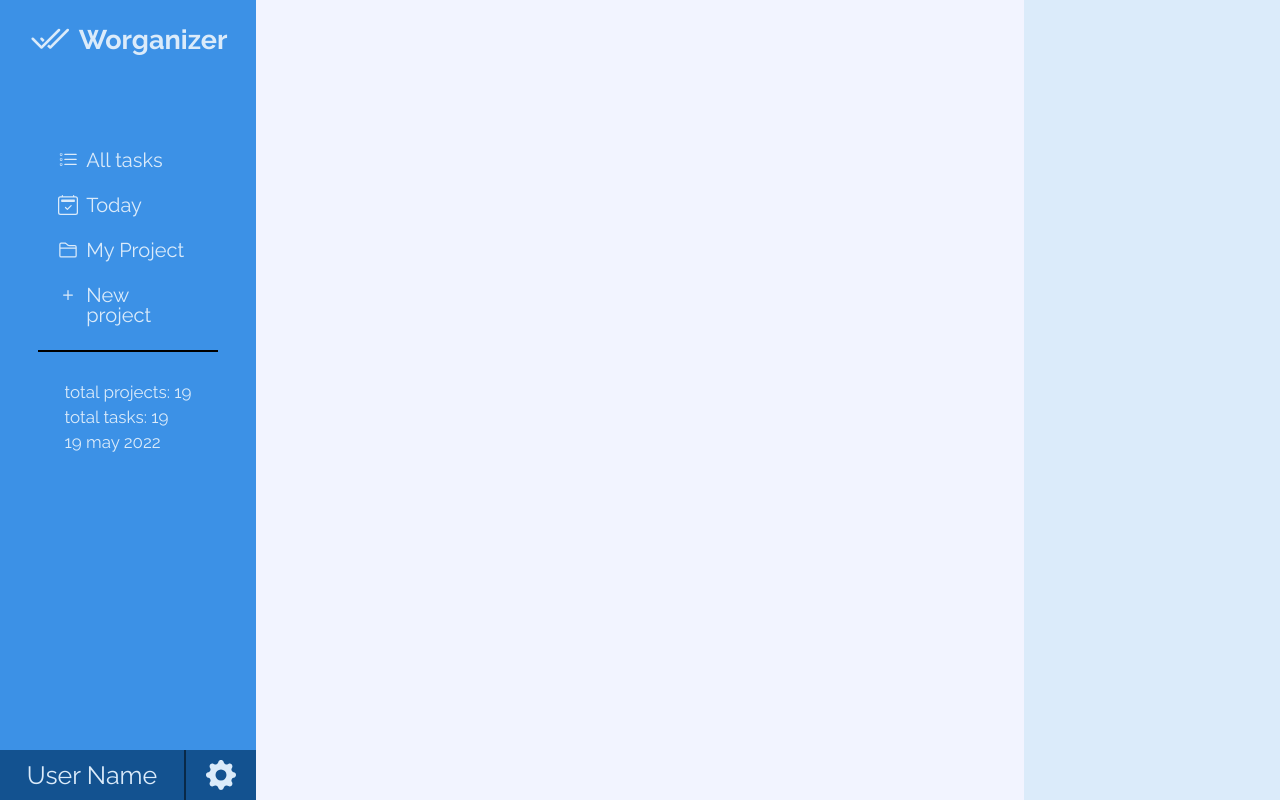
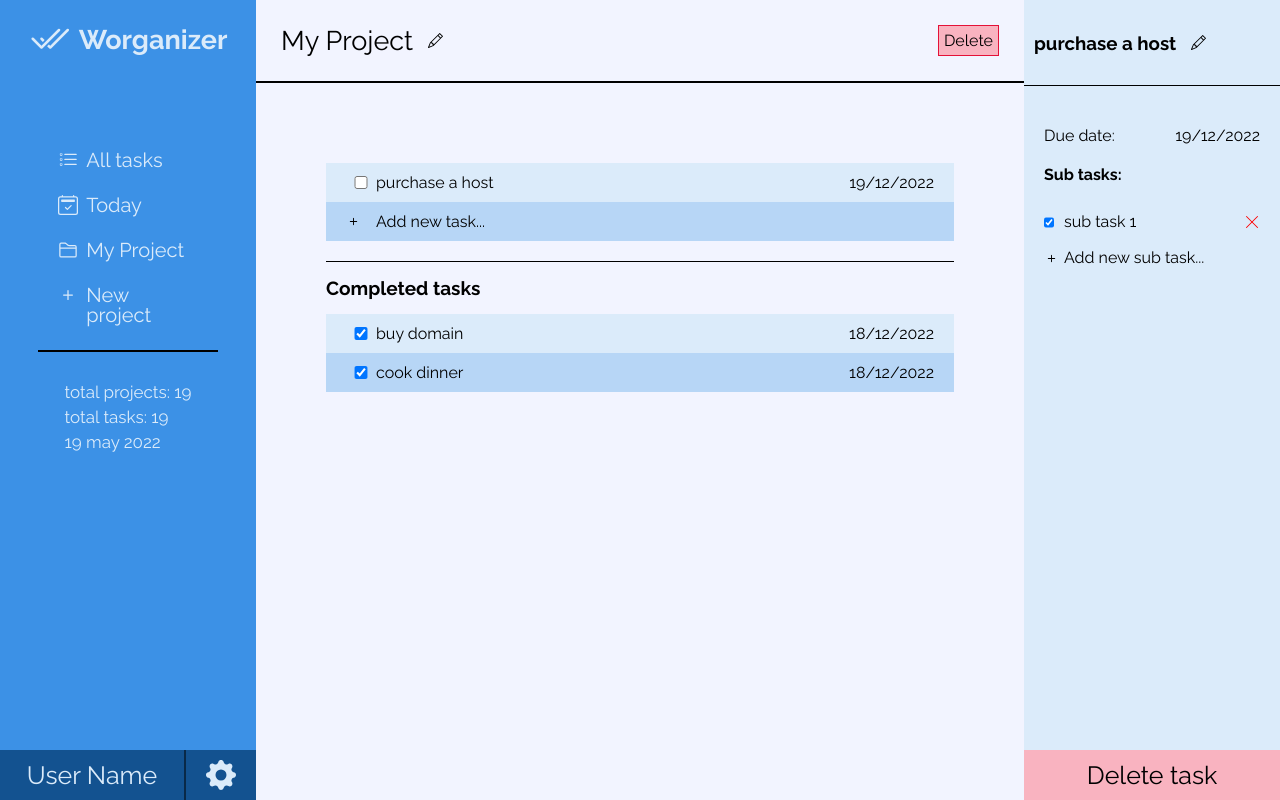
Before and after one commit to Naweed93/todo-js, a website built with webpack: page dist/index.html in a window 1280 px wide. Built offline with nearby package versions, Linux system fonts and the light colour scheme.

Commit message:
Complete project and task detail layout

```diff
--- a/dist/index.html
+++ b/dist/index.html
@@ -62,10 +62,85 @@
         </div>
     </div>
     <div class="project-list">
-
+        <div class="project-header">
+            <div class="project-name">
+                <h2>My Project</h2>
+                <svg xmlns="http://www.w3.org/2000/svg" width="15" height="15" fill="currentColor" class="bi bi-pencil" viewBox="0 0 16 16">
+                    <path d="M12.146.146a.5.5 0 0 1 .708 0l3 3a.5.5 0 0 1 0 .708l-10 10a.5.5 0 0 1-.168.11l-5 2a.5.5 0 0 1-.65-.65l2-5a.5.5 0 0 1 .11-.168l10-10zM11.207 2.5 13.5 4.793 14.793 3.5 12.5 1.207 11.207 2.5zm1.586 3L10.5 3.207 4 9.707V10h.5a.5.5 0 0 1 .5.5v.5h.5a.5.5 0 0 1 .5.5v.5h.293l6.5-6.5zm-9.761 5.175-.106.106-1.528 3.821 3.821-1.528.106-.106A.5.5 0 0 1 5 12.5V12h-.5a.5.5 0 0 1-.5-.5V11h-.5a.5.5 0 0 1-.468-.325z"/>
+                  </svg>
+            </div>
+            <p>Delete</p>
+        </div>
+        <div class="task-list">
+            <div class="active-tasks">
+                <div class="task-1">
+                    <input type="checkbox" id="task1" name="task1" value="task1">
+                    <div class="task-content">
+                        <p>purchase a host</p>
+                        <date>19/12/2022</date>
+                    </div>
+                </div>
+                <div class="new-task">
+                    <svg xmlns="http://www.w3.org/2000/svg" width="15" height="15" fill="currentColor" class="bi bi-plus" viewBox="0 0 16 16">
+                        <path d="M8 4a.5.5 0 0 1 .5.5v3h3a.5.5 0 0 1 0 1h-3v3a.5.5 0 0 1-1 0v-3h-3a.5.5 0 0 1 0-1h3v-3A.5.5 0 0 1 8 4z"/>
+                    </svg>
+                    <p>Add new task...</p>
+                </div>
+            </div>
+            <div class="completed-tasks">
+                <h3>Completed tasks</h3>
+                <div class="task2">
+                    <input type="checkbox" checked id="task2" name="task2" value="task2">
+                    <div class="task-content">
+                        <p>buy domain</p>
+                        <date>18/12/2022</date>
+                    </div>
+                </div>
+                <div class="task3">
+                    <input type="checkbox" checked id="task3" name="task3" value="task3">
+                    <div class="task-content">
+                        <p>cook dinner</p>
+                        <date>18/12/2022</date>
+                    </div>
+                </div>
+            </div>
+        </div>
     </div>
-    <div class="project-details">
-
+    <div class="task-details">
+        <div class="task-header">
+            <div class="task-name">
+                <h3>purchase a host</h3>
+                <svg xmlns="http://www.w3.org/2000/svg" width="15" height="15" fill="currentColor" class="bi bi-pencil" viewBox="0 0 16 16">
+                    <path d="M12.146.146a.5.5 0 0 1 .708 0l3 3a.5.5 0 0 1 0 .708l-10 10a.5.5 0 0 1-.168.11l-5 2a.5.5 0 0 1-.65-.65l2-5a.5.5 0 0 1 .11-.168l10-10zM11.207 2.5 13.5 4.793 14.793 3.5 12.5 1.207 11.207 2.5zm1.586 3L10.5 3.207 4 9.707V10h.5a.5.5 0 0 1 .5.5v.5h.5a.5.5 0 0 1 .5.5v.5h.293l6.5-6.5zm-9.761 5.175-.106.106-1.528 3.821 3.821-1.528.106-.106A.5.5 0 0 1 5 12.5V12h-.5a.5.5 0 0 1-.5-.5V11h-.5a.5.5 0 0 1-.468-.325z"/>
+                </svg>
+            </div>
+        </div>
+        <div class="task-properties">
+           <div class="task-due-date">
+                <p>Due date:</p>
+                <date>19/12/2022</date>
+           </div>
+           <h4>Sub tasks:</h4>
+           <div class="sub-tasks">
+               <div class="sub-task-1">
+                    <input type="checkbox" checked id="task3" name="task3" value="task3">
+                    <div class="sub-task-name">
+                        <p>sub task 1</p>
+                        <svg xmlns="http://www.w3.org/2000/svg" width="16" height="16" fill="red" class="bi bi-x-lg" viewBox="0 0 16 16">
+                            <path fill-rule="evenodd" d="M13.854 2.146a.5.5 0 0 1 0 .708l-11 11a.5.5 0 0 1-.708-.708l11-11a.5.5 0 0 1 .708 0Z"/>
+                            <path fill-rule="evenodd" d="M2.146 2.146a.5.5 0 0 0 0 .708l11 11a.5.5 0 0 0 .708-.708l-11-11a.5.5 0 0 0-.708 0Z"/>
+                          </svg>
+                    </div>
+                </div>
+                <div class="new-sub-task">
+                    <svg xmlns="http://www.w3.org/2000/svg" width="15" height="15" fill="currentColor" class="bi bi-plus" viewBox="0 0 16 16">
+                        <path d="M8 4a.5.5 0 0 1 .5.5v3h3a.5.5 0 0 1 0 1h-3v3a.5.5 0 0 1-1 0v-3h-3a.5.5 0 0 1 0-1h3v-3A.5.5 0 0 1 8 4z"/>
+                    </svg>
+                    <p>Add new sub task...</p>
+                </div>
+           </div>
+        </div>
+        <p class="delete-sub-task">Delete task</p>
     </div>
 </body>
 </html>
--- a/dist/style.css
+++ b/dist/style.css
@@ -12,10 +12,13 @@
     --background-color2 :#3c91e6;
     --background-color2-hover: #1c7ad9;
     --background-color3: #dbebfa;
+    --background-color4: #b7d6f6;
+    --background-delete: #f9b3c0;
     --settings-background: #135290;
     --scroll-bar-color: #6c756b;
     --font-color-1: #dbebfa;
-    --settings-border: #092948
+    --settings-border: #092948;
+    --delete-border: #e41138;
 }
 ::-webkit-scrollbar{
     width: 4px;
@@ -44,8 +47,9 @@ body{
 .project-list{
     background-color: var(--background-color);
 }
-.project-details{
+.task-details{
     background-color: var(--background-color3);
+    overflow: scroll;
 }
 .logo {
     display: flex;
@@ -108,3 +112,122 @@ body{
     padding: 10px 20px;
     cursor: pointer;
 }
+.project-list{
+    overflow: scroll;
+}
+.project-header{
+    display: flex;
+    padding: 25px;
+    justify-content: space-between;
+    align-items: center;
+    border-bottom: 2px solid #000;
+}
+.project-name{
+    display: flex;
+    gap: 10px;
+    align-items: center;
+}
+.project-name h2{
+    font-size: 27px;
+    font-weight: 400;
+    line-height: 30px;
+}
+.project-name svg{
+    padding: 5px;
+    cursor: pointer;
+}
+.project-header p{
+    padding: 5px;
+    border: 1px solid var(--delete-border);
+    background-color: var(--background-delete);
+    cursor: pointer;
+    font-size: 16px;
+}
+.task-list{
+    margin: 70px 70px 0 70px;
+    font-size: 16px;
+}
+.active-tasks{
+    padding: 10px 0 20px;
+    border-bottom: 1px solid #000;
+}
+.active-tasks>div, .completed-tasks>div{
+    display: grid;
+    grid-template-columns: 30px auto;
+    padding: 0 20px;
+    align-items: center;
+    line-height: 39px;
+}
+.new-task{
+    cursor: pointer;
+}
+.active-tasks>div:nth-child(odd), .completed-tasks>div:nth-child(even){
+    background-color: var(--background-color3);
+}
+.active-tasks>div:nth-child(even), .completed-tasks>div:nth-child(odd){
+    background-color: var(--background-color4);
+}
+.task-content{
+    display: flex;
+    justify-content: space-between;
+    cursor: pointer;
+}
+.completed-tasks h3{
+    padding: 15px 0;
+    font-size: 19px;
+    font-weight: 700;
+}
+.task-header{
+    padding: 30px 10px;
+    border-bottom: 1px solid #000;
+}
+.task-name{
+    display: flex;
+    gap:10px;
+    align-items: center;
+}
+.task-name svg{
+    padding: 5px;
+    cursor: pointer;
+    min-width: 15px;
+}
+.task-properties{
+    padding: 40px 20px;
+}
+.task-due-date{
+    display: flex;
+    justify-content: space-between;
+    padding-bottom: 20px;
+}
+.sub-tasks{
+    padding: 20px 0 0;
+    line-height: 36px;
+}
+.sub-tasks>div{
+    display: grid;
+    grid-template-columns: 10px auto;
+    gap: 10px;
+    align-items: center;
+}
+.sub-task-name{
+    display: flex;
+    justify-content: space-between;
+    align-items: center;
+}
+.sub-task-name svg{
+    cursor: pointer;
+    min-width: 16px;
+}
+.new-sub-task{
+    cursor: pointer;
+}
+.delete-sub-task{
+    text-align: center;
+    position: absolute;
+    bottom: 0;
+    width: min(300px,20vw);
+    font-size: 25px;
+    line-height: 50px;
+    background-color: var(--background-delete);
+    cursor: pointer;
+}
```
